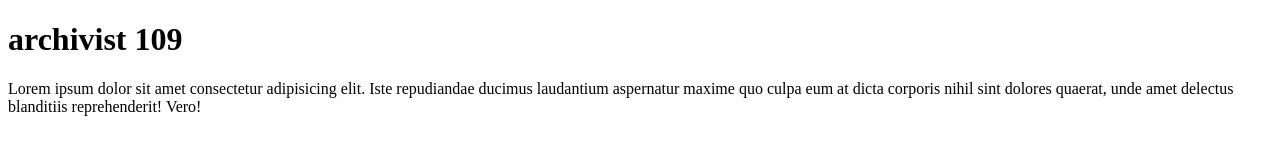
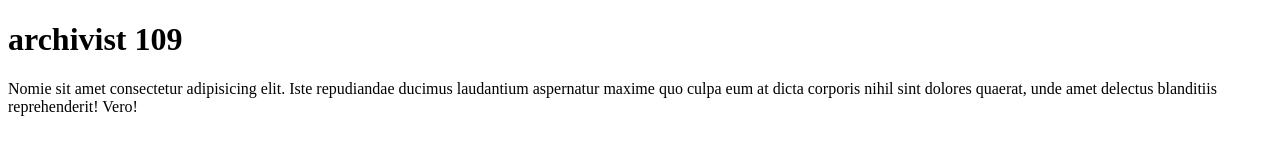
Before and after one commit to archiee-exe/loweredcase, a plain HTML site: page index.html in a window 1280 px wide. Drawn offline with Linux system fonts and the light colour scheme.

Commit message:
change to nomie

```diff
--- a/index.html
+++ b/index.html
@@ -8,7 +8,7 @@
 <body>
     <header>
         <h1> archivist 109</h1>
-        <p>Lorem ipsum dolor sit amet consectetur adipisicing elit. Iste repudiandae ducimus laudantium aspernatur maxime quo culpa eum at dicta corporis nihil sint dolores quaerat, unde amet delectus blanditiis reprehenderit! Vero!</p>
+        <p>Nomie sit amet consectetur adipisicing elit. Iste repudiandae ducimus laudantium aspernatur maxime quo culpa eum at dicta corporis nihil sint dolores quaerat, unde amet delectus blanditiis reprehenderit! Vero!</p>
     </header>
 
 </body>
```
